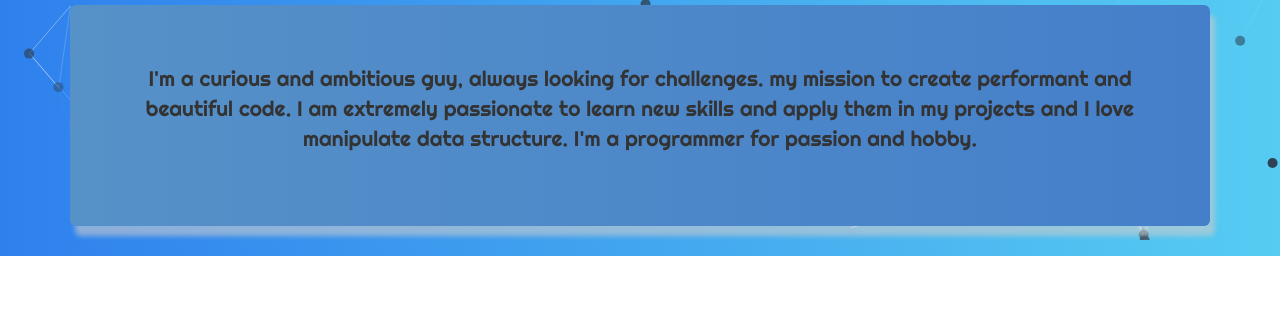
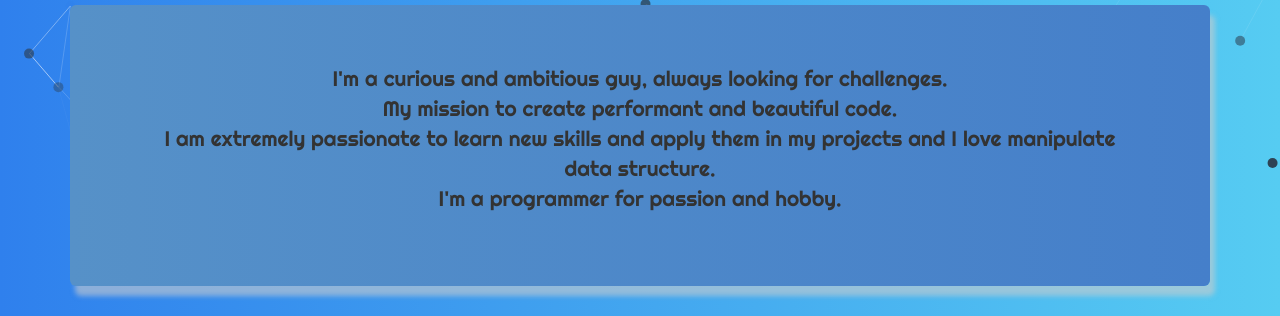
Before and after one commit to aymen94/aymen94.github.io, a plain HTML site: page index.html in a window 1280 px wide. Both pictures are taken after a click on the button "Bio". Shown: the part 560-876 px from the top of the page. Before the commit the page ends 816 px from the top, so only its background shows below. Drawn offline with Linux system fonts and the light colour scheme.

Commit message:
Update index.html

```diff
--- a/index.html
+++ b/index.html
@@ -35,7 +35,7 @@
 		         <div class="jumbotron text-center col-md-12">
 		         <div class="col-md-12 box-full">
 	               <p align="center">
-					 I'm a curious and ambitious guy, always looking for challenges. my mission to create performant and beautiful code. I am extremely passionate to learn new  skills and apply them in my projects and I love manipulate data structure. I'm a programmer for passion and hobby.
+					I'm a curious and ambitious guy, always looking for challenges.</br>My mission to create performant and beautiful code.</br>I am extremely passionate to learn new  skills and apply them in my projects and I love manipulate data structure.</br>I'm a programmer for passion and hobby.
 			        </p>
 				  </div>
 		       </div>
```
